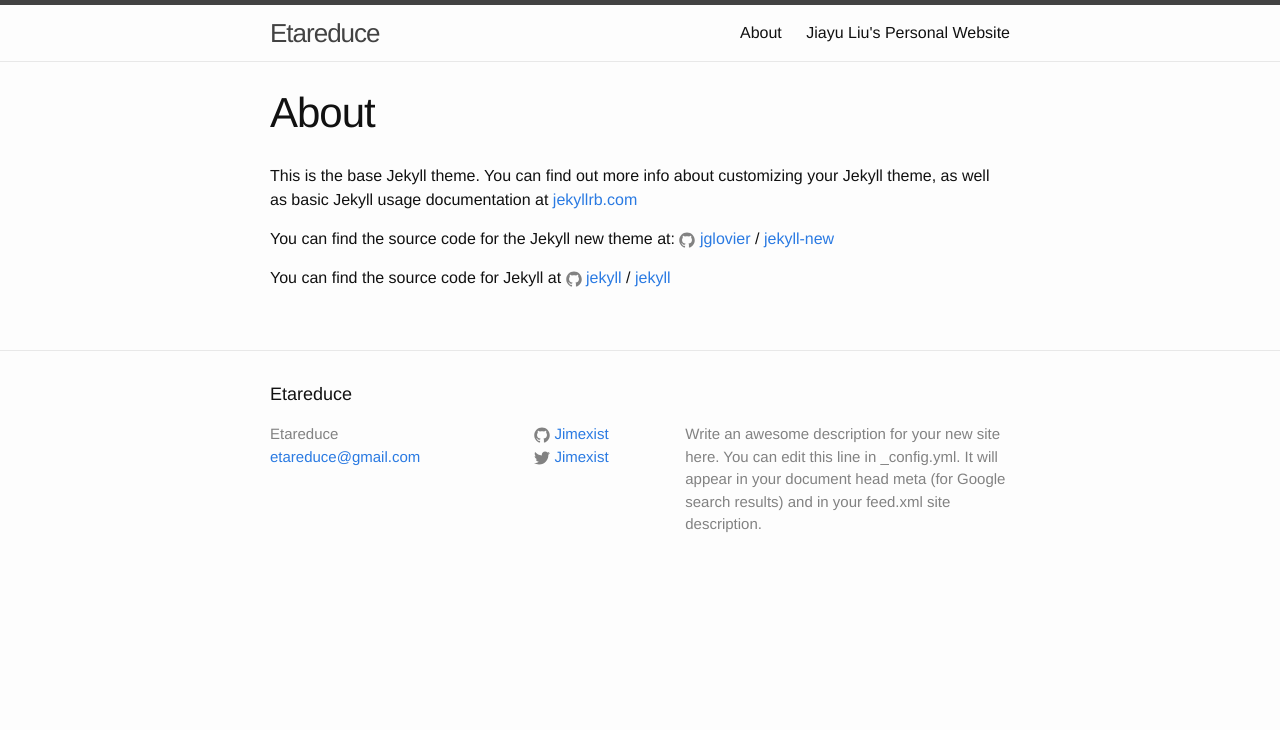
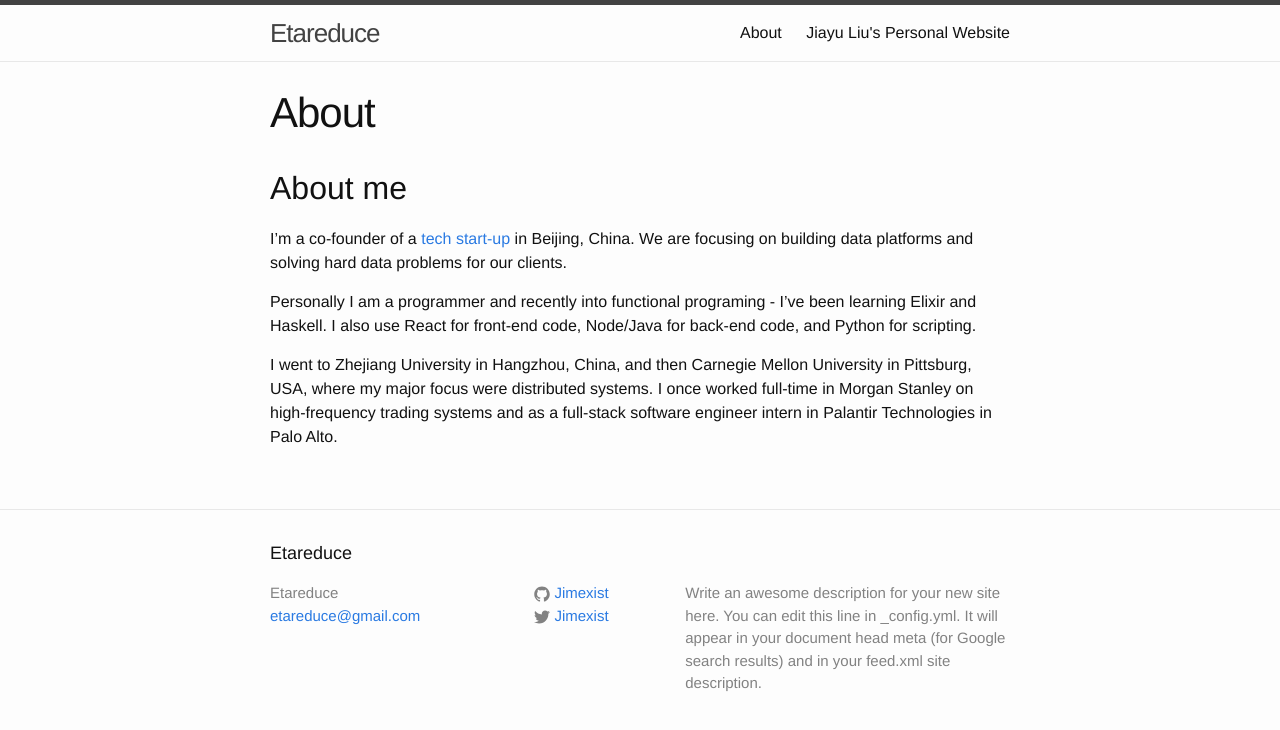
Before and after one commit to Jimexist/Jimexist.github.io, a Jekyll site: the page built from about.md, in a window 1280 px wide. Shown: the top 730 px of the page. Built offline with Jekyll 4.4.1, drawn with Linux system fonts in a browser that asks for light colours.

Commit message:
change about

```diff
--- a/about.md
+++ b/about.md
@@ -4,12 +4,10 @@ title: About
 permalink: /about/
 ---
 
-This is the base Jekyll theme. You can find out more info about customizing your Jekyll theme, as well as basic Jekyll usage documentation at [jekyllrb.com](http://jekyllrb.com/)
+## About me
 
-You can find the source code for the Jekyll new theme at:
-{% include icon-github.html username="jglovier" %} /
-[jekyll-new](https://github.com/jglovier/jekyll-new)
+I'm a co-founder of a [tech](http://github.com/Madadata/) [start-up](http://www.madadata.com/) in Beijing, China. We are focusing on building data platforms and solving hard data problems for our clients.
 
-You can find the source code for Jekyll at
-{% include icon-github.html username="jekyll" %} /
-[jekyll](https://github.com/jekyll/jekyll)
+Personally I am a programmer and recently into functional programing - I've been learning Elixir and Haskell. I also use React for front-end code, Node/Java for back-end code, and Python for scripting.
+
+I went to Zhejiang University in Hangzhou, China, and then Carnegie Mellon University in Pittsburg, USA, where my major focus were distributed systems. I once worked full-time in Morgan Stanley on high-frequency trading systems and as a full-stack software engineer intern in Palantir Technologies in Palo Alto.
```
